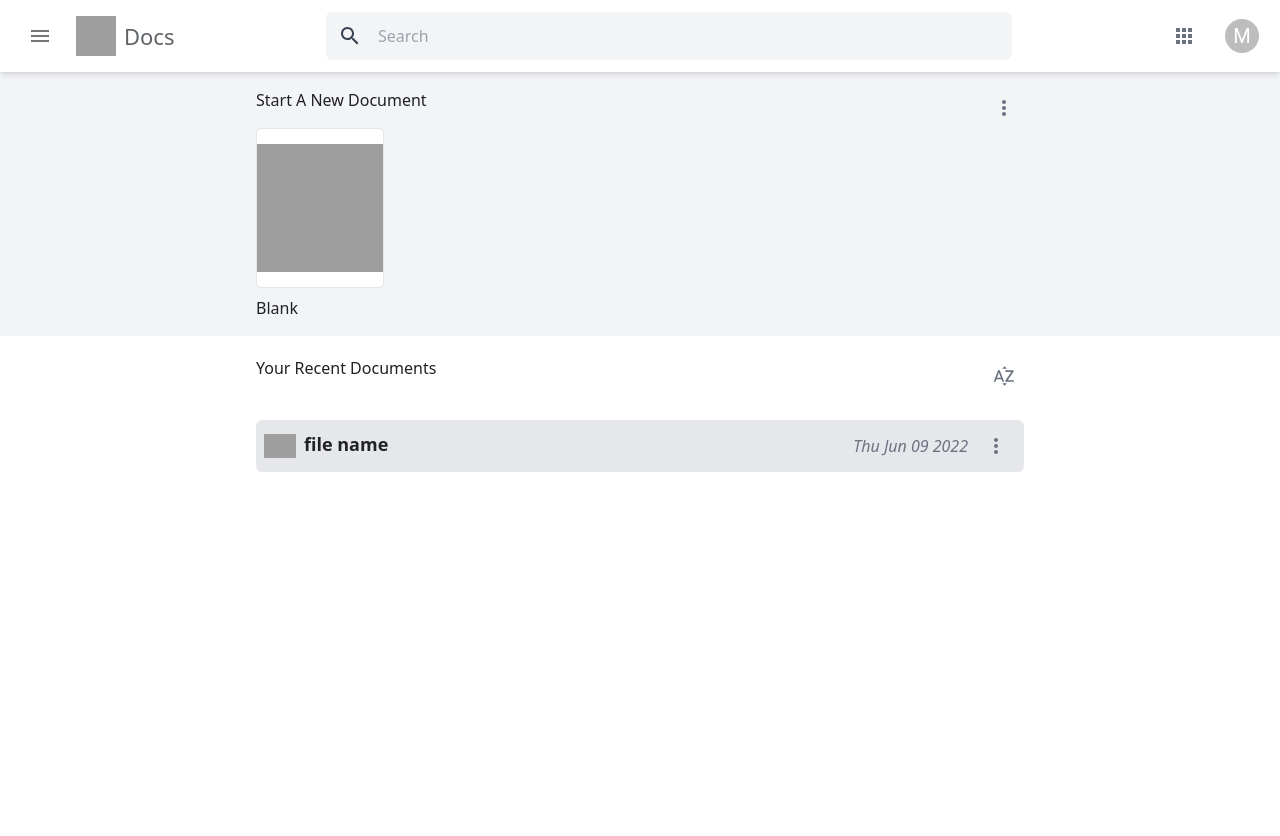
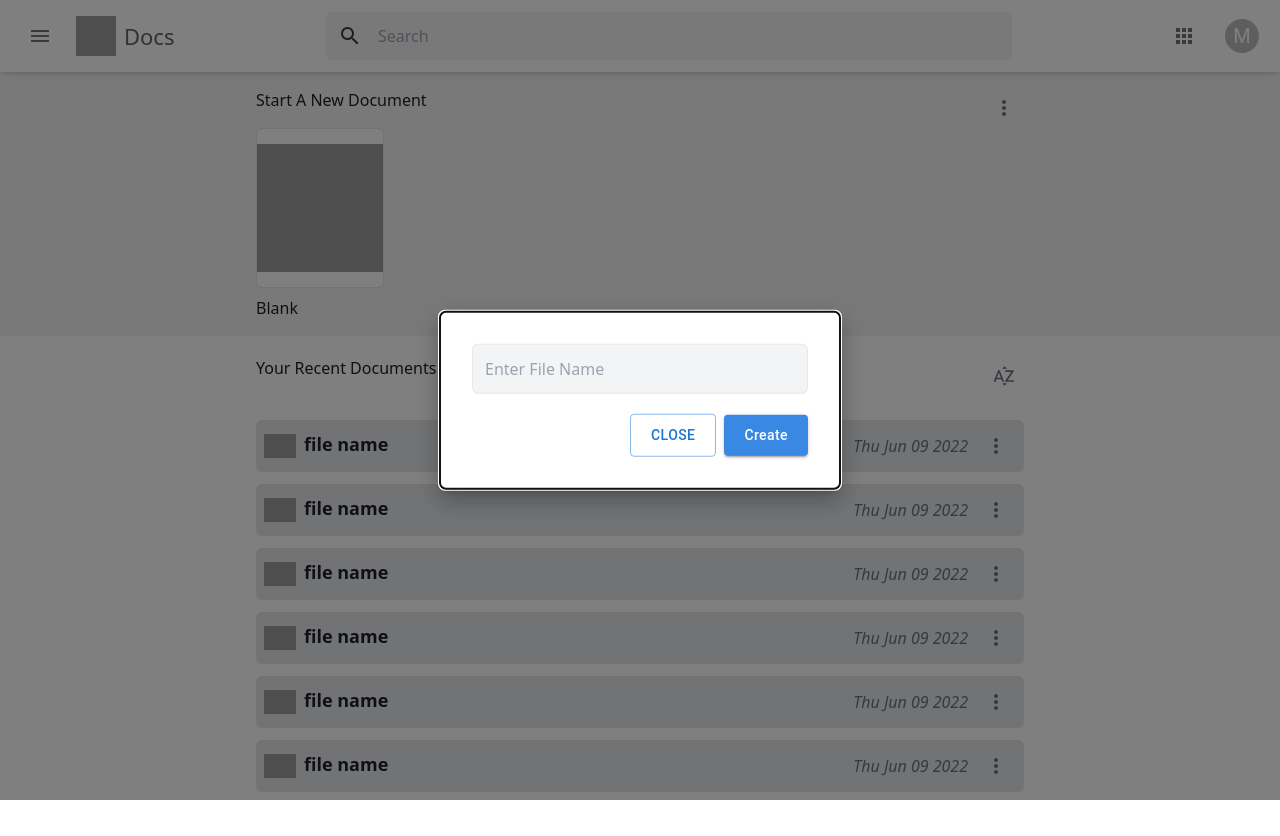
Before and after one commit to Xcoder304/google-docs, a Next.js app: page / in a window 1280 px wide. Both pictures are taken after a click on the element 320 px from the left and 208 px from the top of the page. Before the commit the page ends 800 px from the top, so only its background shows below. Built offline with nearby package versions, Linux system fonts and the light colour scheme; grey boxes are pictures that could not be loaded.

Commit message:
create new document added

```diff
--- /dev/null
+++ b/components/CreateDocModal.tsx
@@ -0,0 +1,73 @@
+import React from "react";
+import Backdrop from "@mui/material/Backdrop";
+import Box from "@mui/material/Box";
+import Modal from "@mui/material/Modal";
+import Fade from "@mui/material/Fade";
+import Button from "@mui/material/Button";
+
+interface Props {
+  isOpen: boolean;
+  handleClose: () => void;
+}
+
+function CreateDocModal({ isOpen, handleClose }: Props) {
+  const style = {
+    position: "absolute" as "absolute",
+    top: "50%",
+    left: "50%",
+    transform: "translate(-50%, -50%)",
+    width: 400,
+    bgcolor: "background.paper",
+    boxShadow: 14,
+    p: 4,
+  };
+
+  return (
+    <div>
+      <Modal
+        aria-labelledby="transition-modal-title"
+        aria-describedby="transition-modal-description"
+        open={isOpen}
+        onClose={handleClose}
+        closeAfterTransition
+        BackdropComponent={Backdrop}
+        BackdropProps={{
+          timeout: 500,
+        }}
+      >
+        <Fade in={isOpen}>
+          <Box sx={style} className="rounded-md">
+            <input
+              type="text"
+              placeholder="Enter File Name"
+              className="w-full px-3 py-3 bg-gray-100 rounded-md focus-within:bg-white focus-within:shadow-md transition-all duration-200 ease-out outline-none border focus-within:border-white"
+            />
+
+            <div className="flex items-end justify-end mt-3">
+              <div className="flex items-center space-x-2 pt-2">
+                <Button
+                  variant="outlined"
+                  size="medium"
+                  color="primary"
+                  onClick={handleClose}
+                  className="!px-5 !py-2"
+                >
+                  Close
+                </Button>
+                <Button
+                  variant="contained"
+                  size="medium"
+                  className="!bg-[#3888e4] hover:!bg-[#1565C0] focus:!bg-[#1565C0] !px-5 !py-2 !capitalize"
+                >
+                  Create
+                </Button>
+              </div>
+            </div>
+          </Box>
+        </Fade>
+      </Modal>
+    </div>
+  );
+}
+
+export default CreateDocModal;
--- a/components/Document.tsx
+++ b/components/Document.tsx
@@ -1,8 +1,19 @@
 import React from "react";
 import MoreVertIcon from "@mui/icons-material/MoreVert";
 import { IconButton } from "@mui/material";
+import Menu from "@mui/material/Menu";
+import MenuItem from "@mui/material/MenuItem";
 
 function Document() {
+  const [anchorEl, setAnchorEl] = React.useState<null | HTMLElement>(null);
+  const open = Boolean(anchorEl);
+  const handleClick = (event: React.MouseEvent<HTMLButtonElement>) => {
+    setAnchorEl(event.currentTarget);
+  };
+  const handleClose = () => {
+    setAnchorEl(null);
+  };
+
   return (
     <div className="w-full bg-gray-200 hover:bg-gray-100 rounded-md transition-all duration-200 ease-out cursor-pointer flex items-center justify-between px-2 py-[6px] mb-3">
       <div className="flex item-center space-x-2 select-none">
@@ -21,9 +32,28 @@ function Document() {
           {new Date().toDateString()}
         </span>
 
-        <IconButton size="medium">
+        <IconButton
+          size="medium"
+          id="basic-button"
+          aria-controls={open ? "basic-menu" : undefined}
+          aria-haspopup="true"
+          aria-expanded={open ? "true" : undefined}
+          onClick={handleClick}
+        >
           <MoreVertIcon className="text-2xl text-gray-500" />
         </IconButton>
+
+        <Menu
+          id="basic-menu"
+          anchorEl={anchorEl}
+          open={open}
+          onClose={handleClose}
+          MenuListProps={{
+            "aria-labelledby": "basic-button",
+          }}
+        >
+          <MenuItem onClick={handleClose}>Delete</MenuItem>
+        </Menu>
       </div>
     </div>
   );
--- a/components/Douments.tsx
+++ b/components/Douments.tsx
@@ -6,7 +6,7 @@ import Document from "./Document";
 
 function Douments() {
   return (
-    <div className="my-5 bg-white">
+    <section className="my-5 bg-white pb-3">
       <div className="max-w-3xl mx-auto">
         {/*  */}
         <div className="w-full flex item-center justify-between">
@@ -22,9 +22,14 @@ function Douments() {
         {/*  */}
         <div className="mt-6">
           <Document />
+          <Document />
+          <Document />
+          <Document />
+          <Document />
+          <Document />
         </div>
       </div>
-    </div>
+    </section>
   );
 }
 
--- a/pages/index.tsx
+++ b/pages/index.tsx
@@ -1,11 +1,16 @@
+import { useState } from "react";
 import type { NextPage } from "next";
 import Head from "next/head";
 import Header from "../components/Header";
 import MoreVertIcon from "@mui/icons-material/MoreVert";
 import IconButton from "@mui/material/IconButton";
 import Douments from "../components/Douments";
+import CreateDocModal from "../components/CreateDocModal";
 
 const Home: NextPage = () => {
+  const [isModalopen, setisModalOpen] = useState<boolean>(false);
+  const handleOpenModal = () => setisModalOpen(true);
+
   return (
     <div>
       <Head>
@@ -17,6 +22,11 @@ const Home: NextPage = () => {
       </Head>
 
       <Header />
+
+      <CreateDocModal
+        isOpen={isModalopen}
+        handleClose={() => setisModalOpen(false)}
+      />
 
       <div className="w-full bg-gray-100 py-4">
         {/* wapper */}
@@ -30,7 +40,10 @@ const Home: NextPage = () => {
             </IconButton>
           </div>
 
-          <div className="w-32 h-40 bg-white flex items-center justify-center cursor-pointer select-none rounded-[5px] border hover:border-blue-400">
+          <div
+            className="w-32 h-40 bg-white flex items-center justify-center cursor-pointer select-none rounded-[5px] border hover:border-blue-400"
+            onClick={handleOpenModal}
+          >
             <img
               src="https://ssl.gstatic.com/docs/templates/thumbnails/docs-blank-googlecolors.png"
               alt="plus-icon"
```
